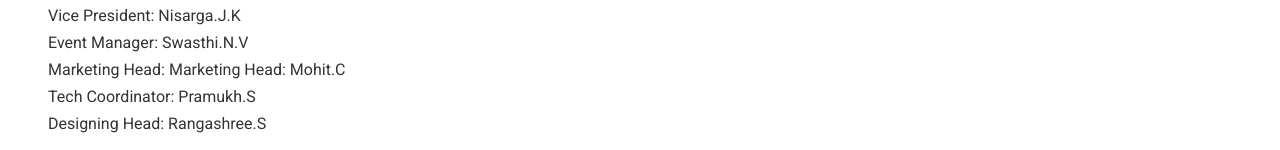
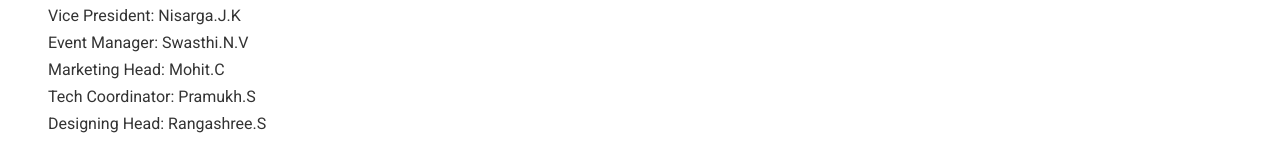
Before and after one commit to fullstackdevclub/fullstackdevclub.github.io, a plain HTML site: page index.html in a window 1280 px wide. Shown: the part 1157-1307 px from the top of the page. Drawn offline with Linux system fonts and the light colour scheme.

Commit message:
Update index.html

```diff
--- a/index.html
+++ b/index.html
@@ -101,7 +101,6 @@
         <li>
           <span>Marketing Head:</
             <li>
-                <span>Marketing Head:</span>
                 Mohit.C
             </li>
             <li>
```
